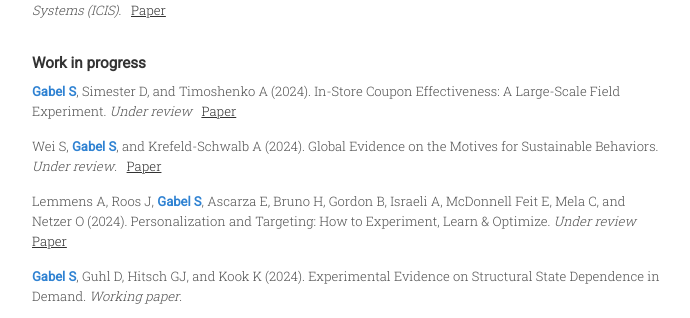
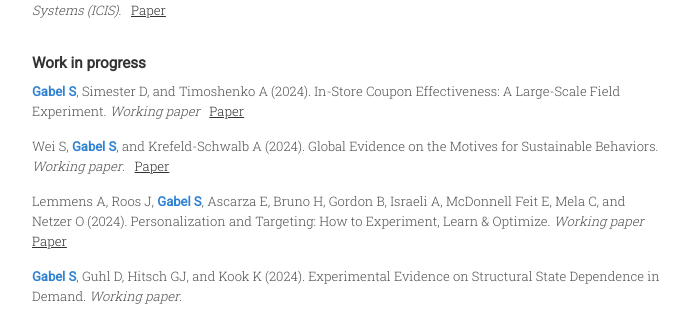
Before and after one commit to sbstn-gbl/sbstn-gbl.github.io, a Jekyll site: the page built from menu/research.md, in a window 1280 px wide. Shown: the part 683-1001 px from the top of the page, without its empty margins (293-983 px from the left). Built offline with Jekyll 4.4.1, drawn with Linux system fonts in a browser that asks for light colours; some web fonts are replaced.

Commit message:
updated research

```diff
--- a/menu/research.md
+++ b/menu/research.md
@@ -26,11 +26,11 @@ title: Research
 
 ### Work in progress
 
-<lit><me>Gabel S</me>, Simester D, and Timoshenko A (2024). In-Store Coupon Effectiveness: A Large-Scale Field Experiment. <i>Under review</i> &nbsp; <a href="https://papers.ssrn.com/sol3/papers.cfm?abstract_id=4335525">Paper</a></lit>
+<lit><me>Gabel S</me>, Simester D, and Timoshenko A (2024). In-Store Coupon Effectiveness: A Large-Scale Field Experiment. <i>Working paper</i> &nbsp; <a href="https://papers.ssrn.com/sol3/papers.cfm?abstract_id=4335525">Paper</a></lit>
 
-<lit>Wei S, <me>Gabel S</me>, and Krefeld-Schwalb A (2024). Global Evidence on the Motives for Sustainable Behaviors. <i>Under review</i>. &nbsp; <a href="https://doi.org/10.31234/osf.io/syku6">Paper</a></lit>
+<lit>Wei S, <me>Gabel S</me>, and Krefeld-Schwalb A (2024). Global Evidence on the Motives for Sustainable Behaviors. <i>Working paper</i>. &nbsp; <a href="https://doi.org/10.31234/osf.io/syku6">Paper</a></lit>
 
-<lit>Lemmens A, Roos J, <me>Gabel S</me>, Ascarza E, Bruno H, Gordon B, Israeli A, McDonnell Feit E, Mela C, and Netzer O (2024). Personalization and Targeting: How to Experiment, Learn & Optimize. <i>Under review</i> &nbsp; <a href=" https://papers.ssrn.com/sol3/papers.cfm?abstract_id=4878819">Paper</a></lit>
+<lit>Lemmens A, Roos J, <me>Gabel S</me>, Ascarza E, Bruno H, Gordon B, Israeli A, McDonnell Feit E, Mela C, and Netzer O (2024). Personalization and Targeting: How to Experiment, Learn & Optimize. <i>Working paper</i> &nbsp; <a href=" https://papers.ssrn.com/sol3/papers.cfm?abstract_id=4878819">Paper</a></lit>
 
 <lit><me>Gabel S</me>, Guhl D, Hitsch GJ, and Kook K (2024).  Experimental Evidence on Structural State Dependence in Demand. <i>Working paper</i>.</lit>
 
```
